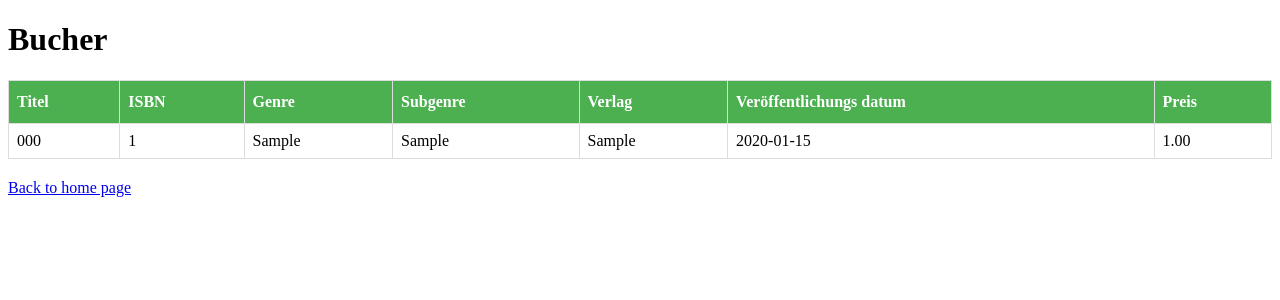
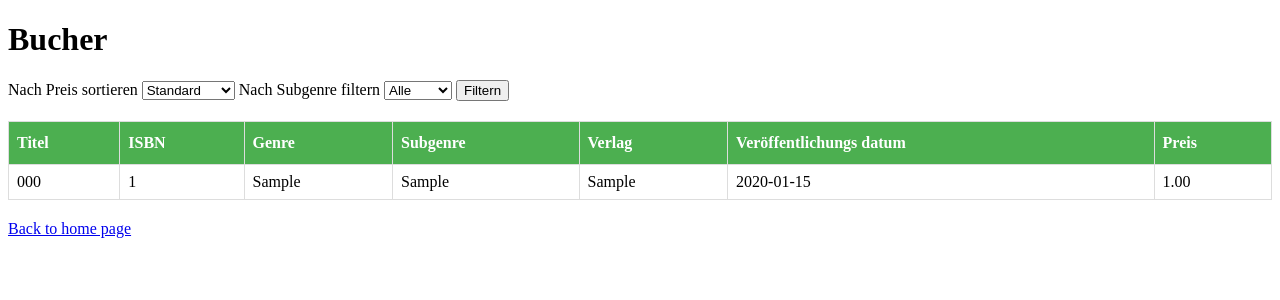
Before and after one commit to svenlanao/projekt, a Flask app: page /bucher in a window 1280 px wide. Shown: the top 300 px of the page. Run offline with Flask 3, Linux system fonts and the light colour scheme; tables that the repository leaves empty hold one stand-in row (values such as "Sample post").

Commit message:
Filters added to bucher.html and autoren.html

```diff
--- a/app/routes.py
+++ b/app/routes.py
@@ -1,5 +1,5 @@
 from flask import Blueprint, render_template, request
-from .models import db, Autor, Buch, Genre
+from .models import db, Autor, Buch, Genre, Subgenre
 
 main_routes = Blueprint('main_routes', __name__)
 
@@ -11,17 +11,34 @@ def home():
 #Autoren
 @main_routes.route('/autoren')
 def autoren():
-    autoren = Autor.query.all()
+    nationalitat = request.args.get('nationalitat')
+    if nationalitat:
+        autoren = Autor.query.filter_by(nationalitat=nationalitat).all()
+    else:
+        autoren = Autor.query.all()
     return render_template('autoren.html', autoren=autoren)
 
 #Bucher
 @main_routes.route('/bucher')
 def bucher():
-    bucher = Buch.query.all()
-    return render_template('bucher.html', bucher=bucher)
+    subgenre = request.args.get('subgenre')
+    if subgenre:
+        bucher = Buch.query.join(Subgenre).filter(Subgenre.subgenre==subgenre).all()
+    else:
+        bucher = Buch.query.all()
+
+    order = request.args.get('order', default=None)
+    if order == 'desc':
+        bucher = Buch.query.order_by(Buch.preis.desc()).all()
+    elif order == 'asc':
+        bucher = Buch.query.order_by(Buch.preis.asc()).all()
+    return render_template('bucher.html', bucher=bucher, order=order)
 
 #Genre
 @main_routes.route('/genres')
 def genre_subgenre():
     genres = Genre.query.all()
     return render_template('genre_subgenre.html', genres=genres)
+
+
+#
--- a/app/templates/bucher.html
+++ b/app/templates/bucher.html
@@ -4,6 +4,25 @@
 
 {% block body %}
 <h1>Bucher</h1>
+<form action="{{ url_for('main_routes.bucher') }}" method="GET">
+    <label for="order">Nach Preis sortieren</label>
+    <select name="order" id="order">
+        <option value="">Standard</option>
+        <option value="asc">Aufsteigend</option>
+        <option value="desc">Absteigend</option>
+    </select>
+
+    <label for="subgenre">Nach Subgenre filtern</label>
+    <select name="subgenre" id="subgenre">
+        <option value="">Alle</option>
+        {% set subgenres = bucher|map(attribute='subgenre.subgenre')|list|unique %}
+        {% for subgenre in subgenres %}
+        <option value="{{ subgenre }}">{{ subgenre }}</option>
+        {% endfor %}
+    </select>
+    <button type="submit">Filtern</button>
+</form>
+
 <table>
     <thead>
         <tr>
```
Also changed, not shown: app/templates/autoren.html (+12 -0 lines).
